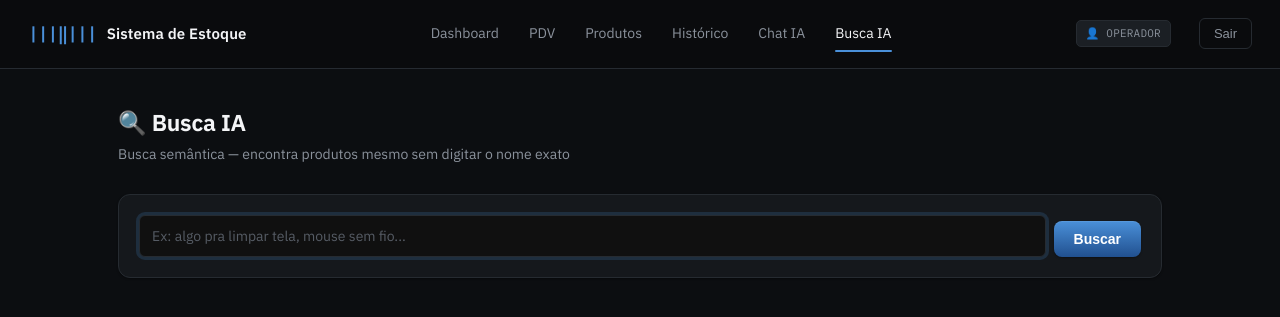
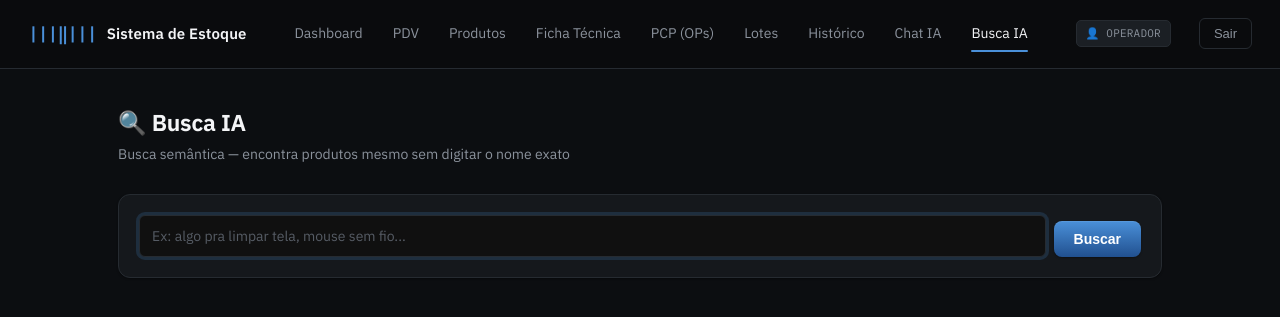
Before and after one commit to mttfmi/sitema-de-estoque, a Flask app: page /busca in a window 1280 px wide. Shown: the top 317 px of the page. Run offline with Flask 3, Linux system fonts and the light colour scheme; the visitor is signed in with stand-in values (Sample User, id 1); parts of the project's set-up code (start-up, migrations or seed data) failed here and were passed over; some libraries are stand-ins or nearby versions.

Commit message:
Update base.html

```diff
--- a/templates/base.html
+++ b/templates/base.html
@@ -20,6 +20,9 @@
       <a href="{{ url_for('dashboard') }}" class="{{ 'active' if request.endpoint == 'dashboard' }}">Dashboard</a>
       <a href="{{ url_for('pdv') }}" class="{{ 'active' if request.endpoint and request.endpoint.startswith('pdv') }}">PDV</a>
       <a href="{{ url_for('produtos') }}" class="{{ 'active' if request.endpoint and request.endpoint.startswith('produto') }}">Produtos</a>
+      <a href="{{ url_for('ficha_tecnica_lista') }}" class="{{ 'active' if request.endpoint and request.endpoint.startswith('ficha_tecnica') }}">Ficha Técnica</a>
+      <a href="{{ url_for('pcp_lista') }}" class="{{ 'active' if request.endpoint and request.endpoint.startswith('pcp') }}">PCP (OPs)</a>
+      <a href="{{ url_for('lotes_lista') }}" class="{{ 'active' if request.endpoint and request.endpoint.startswith('lotes') }}">Lotes</a>
       <a href="{{ url_for('historico') }}" class="{{ 'active' if request.endpoint == 'historico' }}">Histórico</a>
       <a href="{{ url_for('chat') }}" class="{{ 'active' if request.endpoint and request.endpoint.startswith('chat') }}">Chat IA</a>
       <a href="{{ url_for('busca') }}" class="{{ 'active' if request.endpoint == 'busca' }}">Busca IA</a>
@@ -50,3 +53,6 @@
   </main>
 </body>
 </html>
+  </main>
+</body>
+</html>
```
